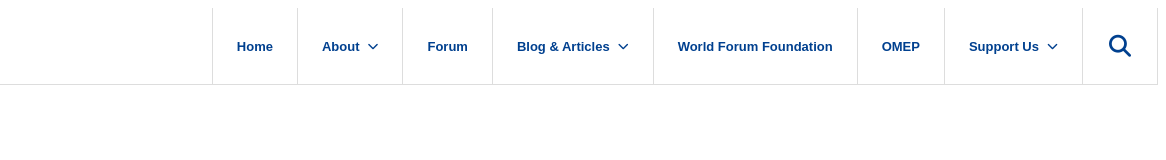
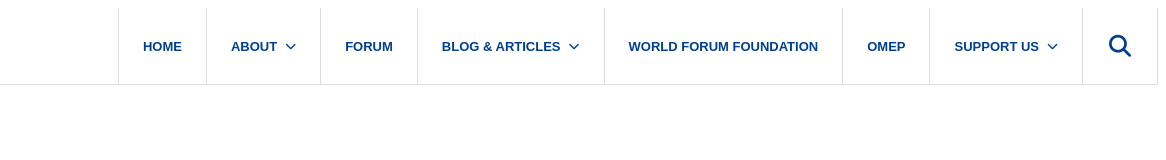
Before and after one commit to malekaodmoleke/gecco, a plain HTML site: page header.html in a window 1280 px wide. Shown: the full height of the page, 114-1280 px from the left. Drawn offline with Linux system fonts and the light colour scheme.

Commit message:
Change menu to CAPS

```diff
--- a/header.html
+++ b/header.html
@@ -35,8 +35,8 @@
       </div>
     </div>
 
-    <a href="#">World Forum Foundation</a>
-    <a href="#">OMEP</a>
+    <a href="/blog/climate-change/">World Forum Foundation</a>
+    <a href="/blog/omep/">OMEP</a>
 
     <div class="nav-item">
       <button type="button">Support Us <i class="fa-solid fa-chevron-down"></i></button>
@@ -136,6 +136,7 @@
   cursor:pointer;
   font-family:Arial, Helvetica, sans-serif;
   white-space:nowrap;
+  text-transform:uppercase;
 }
 
 .main-nav > a:hover,
@@ -186,6 +187,7 @@
   text-decoration:none;
   line-height:1.6;
   background:#fff;
+  text-transform:uppercase;
 }
 
 .dropdown a:hover{
```
